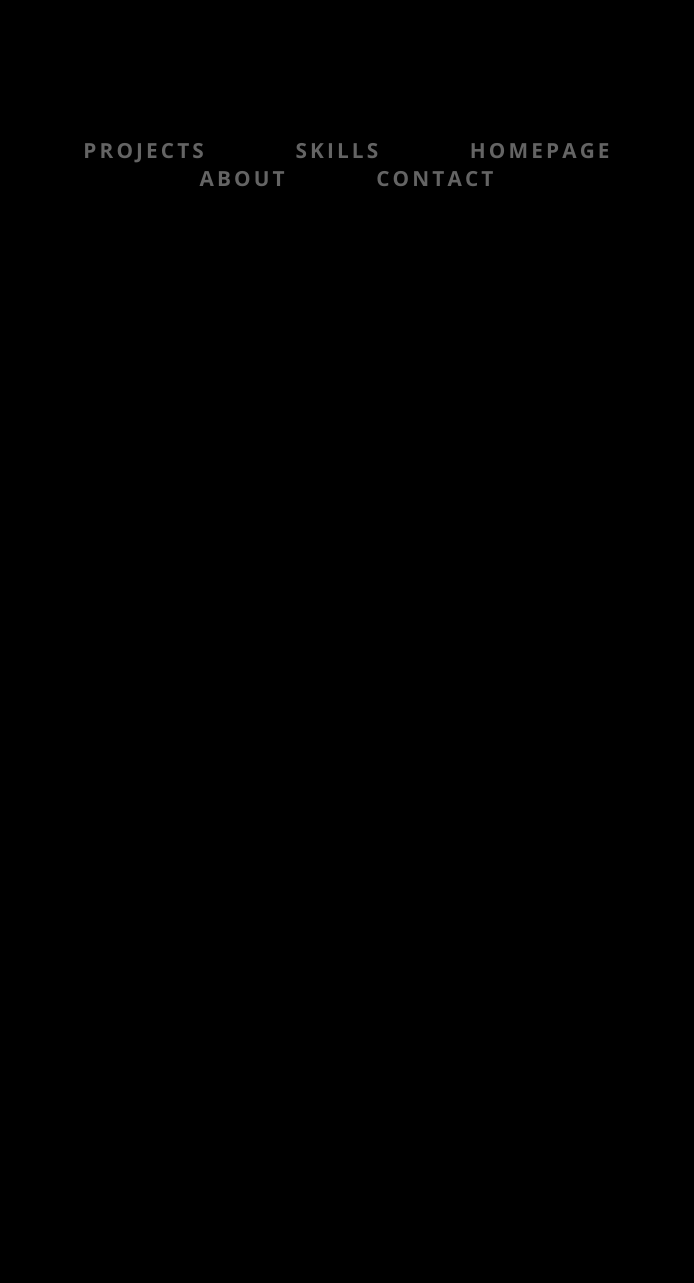
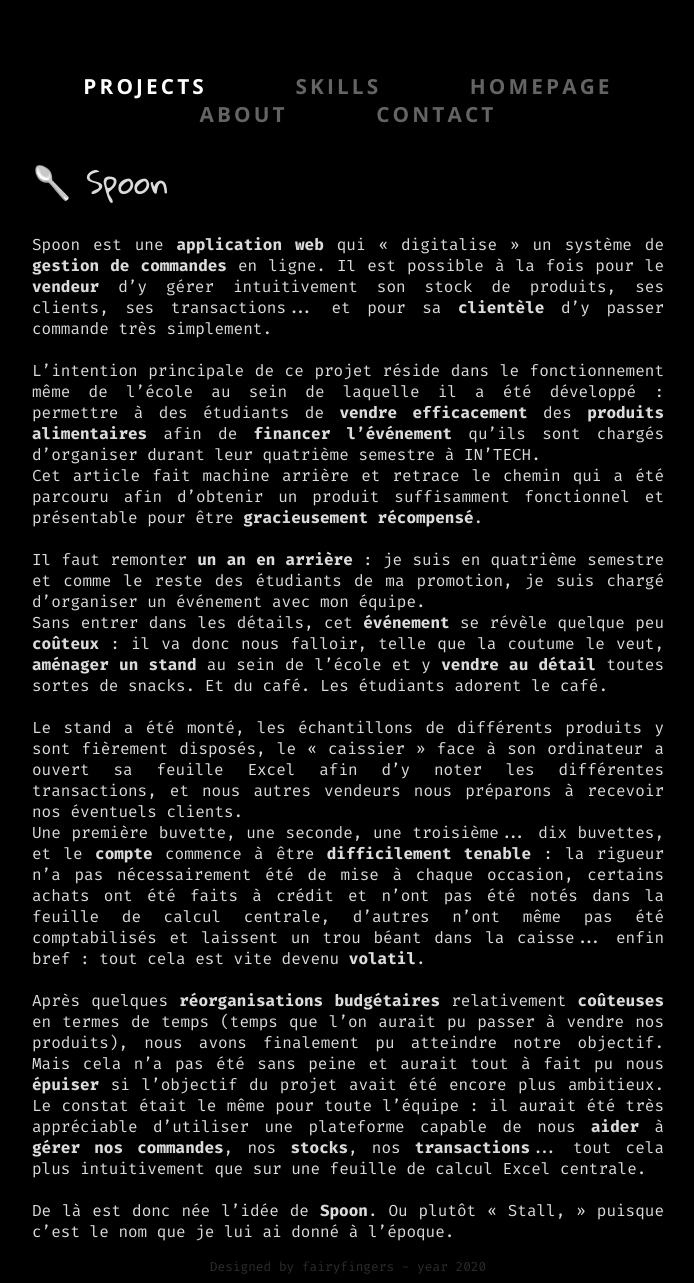
Before and after one commit to fairyfingers/portfolio, an Angular app: page /projects in a window 1280 px wide. Before the commit this address led to /. Shown: the whole page, without its empty margins (292-986 px from the left). Before the commit the page ends 800 px from the top, so only its background shows below. Built offline with nearby package versions, Linux system fonts and the light colour scheme.

Commit message:
feat(projects): add projects page + fixes a few things everywhere I admit

```diff
--- a/src/app/app.component.html
+++ b/src/app/app.component.html
@@ -34,6 +34,9 @@
         <div class='main-page'>
             <router-outlet></router-outlet>
         </div>
+        <div class='footer'>
+            Designed by fairyfingers - year 2020
+        </div>
     </div>
     <div class='slot-default'></div>
 </div>
--- a/src/app/app.component.scss
+++ b/src/app/app.component.scss
@@ -9,10 +9,10 @@
         }
 
         div.slot-content {
-            flex: 1.85;
+            flex: 2;
 
             div.main-menu {
-                margin-top: 8em;
+                margin-top: 4em;
                 font-family: 'Open Sans', sans-serif;
                 word-spacing: 5em;
                 text-align: center;
@@ -43,6 +43,12 @@
             // div.main-page {
             //     // ...
             // }
+
+            div.footer {
+                font-size: 80%;
+                opacity: 20%;
+                text-align: center;
+            }
         }
     }
 }
--- a/src/app/app.module.ts
+++ b/src/app/app.module.ts
@@ -5,6 +5,7 @@
 import { AppComponent } from './app.component';
 import HomepageModule from 'src/app/containers/homepage/homepage.module';
 import SkillsModule from './containers/skills/skills.module';
+import ProjectsModule from './containers/projects/projects.module';
 
 @NgModule({
   declarations: [
@@ -15,7 +16,8 @@
     AppRoutingModule,
     // custom...
     HomepageModule,
-    SkillsModule
+    SkillsModule,
+    ProjectsModule
   ],
   providers: [],
   bootstrap: [AppComponent]
--- a/src/app/containers/homepage/homepage.component.html
+++ b/src/app/containers/homepage/homepage.component.html
@@ -1,5 +1,5 @@
 <div>
-    <h1>Welcome</h1>
+    <h1>Welcome !</h1>
     <p class='description'>
         Lorem ipsum dolor sit amet, consectetur adipiscing elit. Praesent eleifend eleifend orci, in molestie magna luctus
         ut. Integer efficitur libero metus, vitae dignissim mauris rhoncus a. Nullam elementum porttitor ante eget
--- /dev/null
+++ b/src/app/containers/projects/projects.component.html
@@ -0,0 +1,57 @@
+<div>
+<h1>🥄 Spoon</h1>
+    <p>
+        Spoon est une <span class='bold'>application web</span> qui « digitalise » un système de <span class='bold'>gestion
+            de commandes</span> en ligne. Il est possible à la
+        fois pour le <span class='bold'>vendeur</span> d’y gérer intuitivement son stock de produits, ses clients, ses
+        transactions... et pour sa
+        <span class='bold'>clientèle</span> d’y passer commande très simplement.
+        <br />
+        <br />
+        L’intention principale de ce projet réside dans le fonctionnement même de l’école au sein de laquelle il a été
+        développé : permettre à des étudiants de <span class='bold'>vendre efficacement</span> des <span
+            class='bold'>produits alimentaires</span> afin de <span class='bold'>financer l’événement</span>
+        qu’ils sont chargés d’organiser durant leur quatrième semestre à IN’TECH.
+        <br />
+        Cet article fait machine arrière et retrace le chemin qui a été parcouru afin d’obtenir un produit suffisamment
+        fonctionnel et présentable pour être <span class='bold'>gracieusement récompensé</span>.
+        <br />
+        <br />
+        Il faut remonter <span class='bold'>un an en arrière</span> : je suis en quatrième semestre et comme le reste des
+        étudiants de ma promotion,
+        je suis chargé d’organiser un événement avec mon équipe.
+        <br />
+        Sans entrer dans les détails, cet <span class='bold'>événement</span> se révèle quelque peu <span
+            class='bold'>coûteux</span> : il va donc nous falloir, telle que la
+        coutume le veut, <span class='bold'>aménager un stand</span> au sein de l’école et y <span class='bold'>vendre au
+            détail</span> toutes sortes de snacks. Et du café. Les
+        étudiants adorent le café.
+        <br />
+        <br />
+        Le stand a été monté, les échantillons de différents produits y sont fièrement disposés, le « caissier » face à son
+        ordinateur a ouvert sa feuille Excel afin d’y noter les différentes transactions, et nous autres vendeurs nous
+        préparons à recevoir nos éventuels clients.
+        <br />
+        Une première buvette, une seconde, une troisième... dix buvettes, et le <span class='bold'>compte</span> commence à
+        être <span class='bold'>difficilement tenable</span>
+        : la rigueur n’a pas nécessairement été de mise à chaque occasion, certains achats ont été faits à crédit et n’ont
+        pas été notés dans la feuille de calcul centrale, d’autres n’ont même pas été comptabilisés et laissent un trou
+        béant dans la caisse... enfin bref : tout cela est vite devenu <span class='bold'>volatil</span>.
+        <br />
+        <br />
+        Après quelques <span class='bold'>réorganisations budgétaires</span> relativement <span
+            class='bold'>coûteuses</span> en termes de temps (temps que l’on aurait pu
+        passer à vendre nos produits), nous avons finalement pu atteindre notre objectif. Mais cela n’a pas été sans peine
+        et aurait tout à fait pu nous <span class='bold'>épuiser</span> si l’objectif du projet avait été encore plus
+        ambitieux.
+        Le constat était le même pour toute l’équipe : il aurait été très appréciable d’utiliser une plateforme capable de
+        nous <span class='bold'>aider</span> à <span class='bold'>gérer nos commandes</span>, nos <span
+            class='bold'>stocks</span>, nos <span class='bold'>transactions</span>... tout cela plus intuitivement que sur une
+        feuille
+        de calcul Excel centrale.
+        <br />
+        <br />
+        De là est donc née l’idée de <span class='bold'>Spoon</span>. Ou plutôt « Stall, » puisque c’est le nom que je lui
+        ai donné à l’époque.
+    </p>
+</div>
--- a/src/app/containers/skills/skills.component.html
+++ b/src/app/containers/skills/skills.component.html
@@ -1,5 +1,5 @@
 <div>
-    <h1>Adaptation</h1>
+    <h1>📰 _adaptation</h1>
     <p>
         In biology, adaptation has several meanings but one of them can be defined as the « <span class='italic'>functional
             adjustment of the living being to his environment</span>. »
--- a/src/styles.scss
+++ b/src/styles.scss
@@ -3,6 +3,11 @@
     font-family: 'Fira Code', monospace;
     color: #dbdbdb;
     cursor: default;
+}
+
+h1 {
+    font-family: 'Gloria Hallelujah', cursive;
+    font-weight: normal;
 }
 
 p {
@@ -16,3 +21,7 @@
 .italic {
     font-style: italic;
 }
+
+.bold {
+    font-weight: 700;
+}
```
Also changed, not shown: src/app/app-routing.module.ts (+10 -2 lines), src/app/containers/projects/projects.component.ts (added, +10 -0 lines), src/app/containers/projects/projects.module.ts (added, +12 -0 lines), src/app/containers/projects/projects.component.scss (added).
